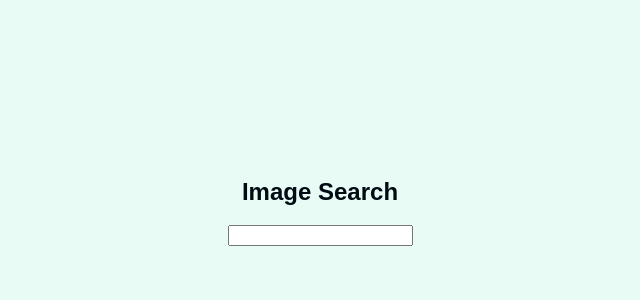
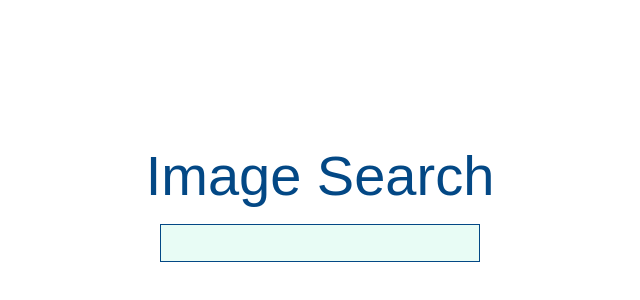
Before and after one commit to hperrin/imagesearchwall, a plain HTML site: page index.html in a window 1280 px wide. Shown: the part 206-506 px from the top of the page, without its empty margins (320-960 px from the left). Drawn offline with Linux system fonts and the light colour scheme; files whose address does not match are found by name.

Commit message:
Still styling.

```diff
--- a/assets/colors.less
+++ b/assets/colors.less
@@ -30,5 +30,5 @@
 @seccompl_dk: #1F1200;
 
 @pri_color: @primary_md;
-@bg_color: @primary_lt;
-@text_color: @secondary_dk;
+@bg_color: #FFF;
+@text_color: @secondary_dm;
--- a/assets/style.less
+++ b/assets/style.less
@@ -8,15 +8,23 @@
 @import "views/input.less";
 @import "views/loading.less";
 
-body {
+html, body {
+  height: 100%;
   background-color: @bg_color;
   color: @text_color;
-  font-size: 12pt;
-  font-family: Arial, sans-serif;
+  font-size: 18px;
+  font-family: Arial, Helvetica, sans-serif;
+  padding: 0;
+  margin: 0;
+}
+
+#App {
+  height: 100%;
 }
 
 .AppView {
   display: none;
+  height: 100%;
 
   &.isActive {
     display: block;
--- a/assets/views/input.less
+++ b/assets/views/input.less
@@ -4,10 +4,24 @@
 
 #InputView {
   #InputContainer {
-    height: 100vh;
+    height: 100%;
     display: flex;
     align-items: center;
     justify-content: center;
     flex-direction: column;
   }
+
+  #Title {
+    font-size: 56px;
+    font-weight: normal;
+    margin: 16px 0;
+  }
+
+  #QueryInput {
+    font-size: 24px;
+    border: 1px @text_color solid;
+    color: @text_color;
+    background-color: @primary_lt;
+    padding: 4px;
+  }
 }
--- a/assets/views/loading.less
+++ b/assets/views/loading.less
@@ -4,7 +4,7 @@
 
 #LoadingView {
   #LoadingContainer {
-    height: 100vh;
+    height: 100%;
     display: flex;
     align-items: center;
     justify-content: center;
--- a/index.html
+++ b/index.html
@@ -7,10 +7,10 @@
   <script type="text/javascript" src="app.js"></script>
 </head>
 <body>
-  <div id="app">
+  <div id="App">
     <section id="InputView" class="AppView isActive" aria-hidden="false">
       <div id="InputContainer">
-        <h1>Image Search</h1>
+        <h1 id="Title">Image Search</h1>
         <input type="text" name="q" id="QueryInput" />
       </div>
     </section>
```
